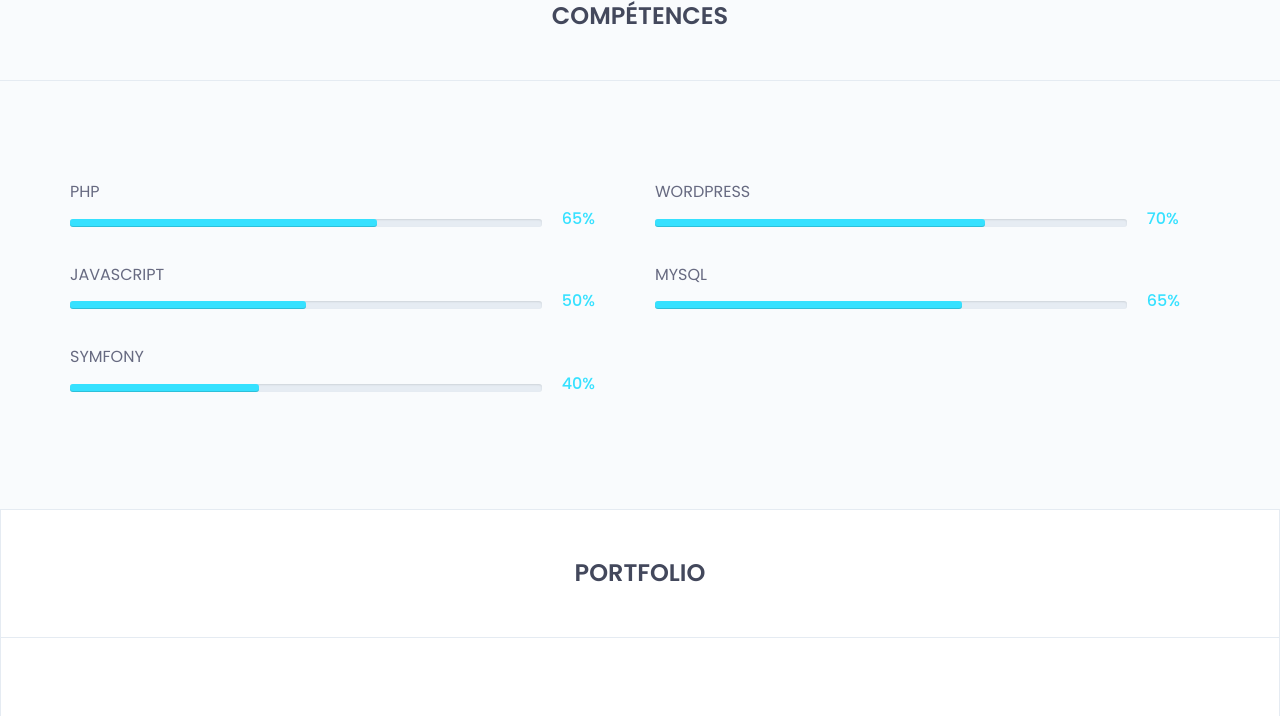
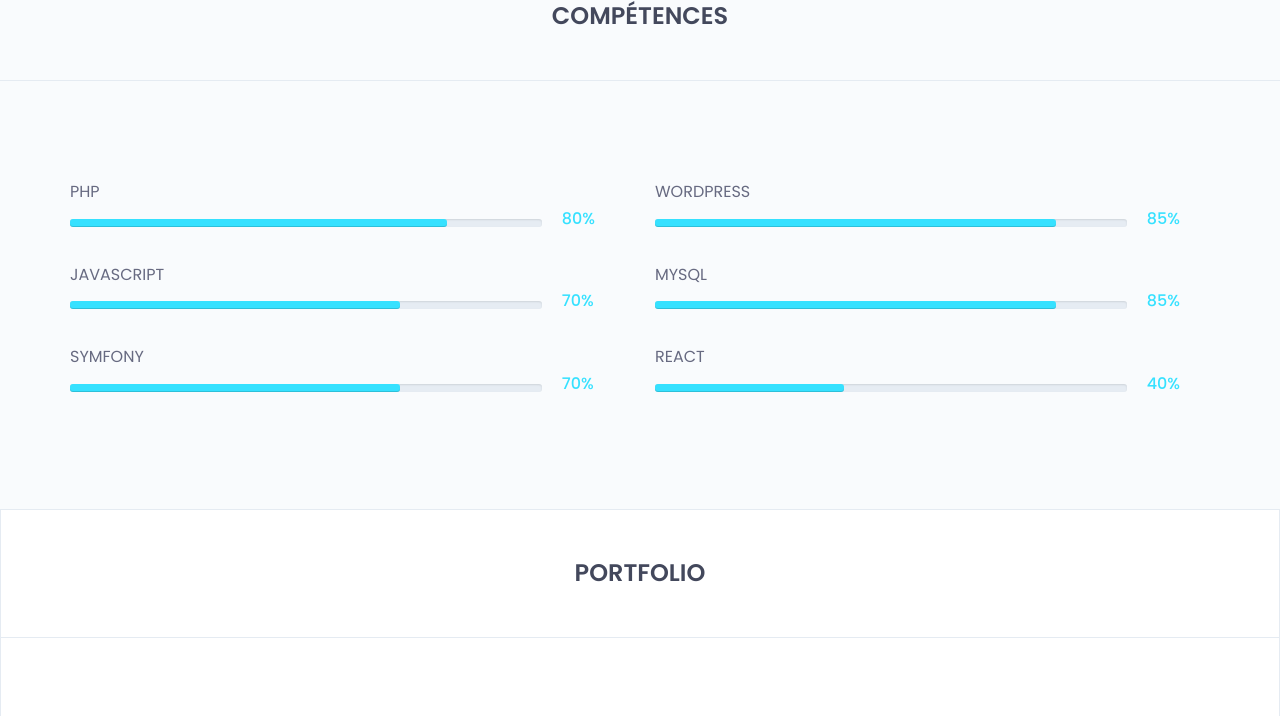
Before and after one commit to AbderrezakMehenni/portfolio, a plain HTML site: page index.html in a window 1280 px wide. Shown: the part 1764-2480 px from the top of the page. Drawn offline with nearby package versions, Linux system fonts and the light colour scheme.

Commit message:
modif cv, compétences

```diff
--- a/index.html
+++ b/index.html
@@ -145,33 +145,33 @@
 								<span class="progressText">PHP</span>
 								<div class="single-progress-txt">
 									<div class="progress ">
-										<div class="progress-bar" role="progressbar" aria-valuenow="65"
+										<div class="progress-bar" role="progressbar" aria-valuenow="80"
 											aria-valuemin="10" aria-valuemax="100">
 										</div>
 									</div>
-									<h3>65%</h3>
+									<h3>80%</h3>
 								</div>
 							</div>
 							<div class="barWrapper">
 								<span class="progressText">JavaScript</span>
 								<div class="single-progress-txt">
 									<div class="progress ">
-										<div class="progress-bar" role="progressbar" aria-valuenow="50"
+										<div class="progress-bar" role="progressbar" aria-valuenow="70"
 											aria-valuemin="10" aria-valuemax="100">
 										</div>
 									</div>
-									<h3>50%</h3>
+									<h3>70%</h3>
 								</div>
 							</div>
 							<div class="barWrapper">
 								<span class="progressText">Symfony</span>
 								<div class="single-progress-txt">
 									<div class="progress ">
-										<div class="progress-bar" role="progressbar" aria-valuenow="40"
+										<div class="progress-bar" role="progressbar" aria-valuenow="70"
 											aria-valuemin="10" aria-valuemax="100">
 										</div>
 									</div>
-									<h3>40%</h3>
+									<h3>70%</h3>
 								</div>
 							</div>
 						</div>
@@ -182,35 +182,35 @@
 								<span class="progressText">Wordpress</span>
 								<div class="single-progress-txt">
 									<div class="progress ">
-										<div class="progress-bar" role="progressbar" aria-valuenow="70"
+										<div class="progress-bar" role="progressbar" aria-valuenow="85"
 											aria-valuemin="10" aria-valuemax="100">
 										</div>
 									</div>
-									<h3>70%</h3>
+									<h3>85%</h3>
 								</div>
 							</div>
 							<div class="barWrapper">
 								<span class="progressText">mysql</span>
 								<div class="single-progress-txt">
 									<div class="progress ">
-										<div class="progress-bar" role="progressbar" aria-valuenow="65"
+										<div class="progress-bar" role="progressbar" aria-valuenow="85"
 											aria-valuemin="10" aria-valuemax="100">
 										</div>
 									</div>
-									<h3>65%</h3>
+									<h3>85%</h3>
 								</div>
 							</div>
-							<!-- <div class="barWrapper">
+							<div class="barWrapper">
 								<span class="progressText">REACT</span>
 								<div class="single-progress-txt">
 									<div class="progress ">
-										<div class="progress-bar" role="progressbar" aria-valuenow="0"
+										<div class="progress-bar" role="progressbar" aria-valuenow="40"
 											aria-valuemin="10" aria-valuemax="100">
 										</div>
 									</div>
-									<h3>0%</h3>
+									<h3>40%</h3>
 								</div>
-							</div> -->
+							</div>
 						</div>
 					</div>
 				</div>
@@ -240,7 +240,7 @@
 								<div class="item">
 									<img src="assets/images/portfolio/p2.png" alt="portfolio image"/>
 									<div class="isotope-overlay">
-										<a href="#" target="_blank">
+										<a href="https://ozkan-luxury.projets.garage404.com/" target="_blank">
 											Luxury Services
 										</a>
 									</div>
@@ -250,8 +250,8 @@
 								<div class="item">
 									<img src="assets/images/portfolio/p3.jpg" alt="portfolio image" />
 									<div class="isotope-overlay">
-										<a href="#" target="_blank">
-
+										<a href="https://projetwp-sylvainabdeolga.projets.garage404.com/" target="_blank">
+											SAO festival
 										</a>
 									</div>
 								</div>
```
Also changed, not shown: 1 other file.
